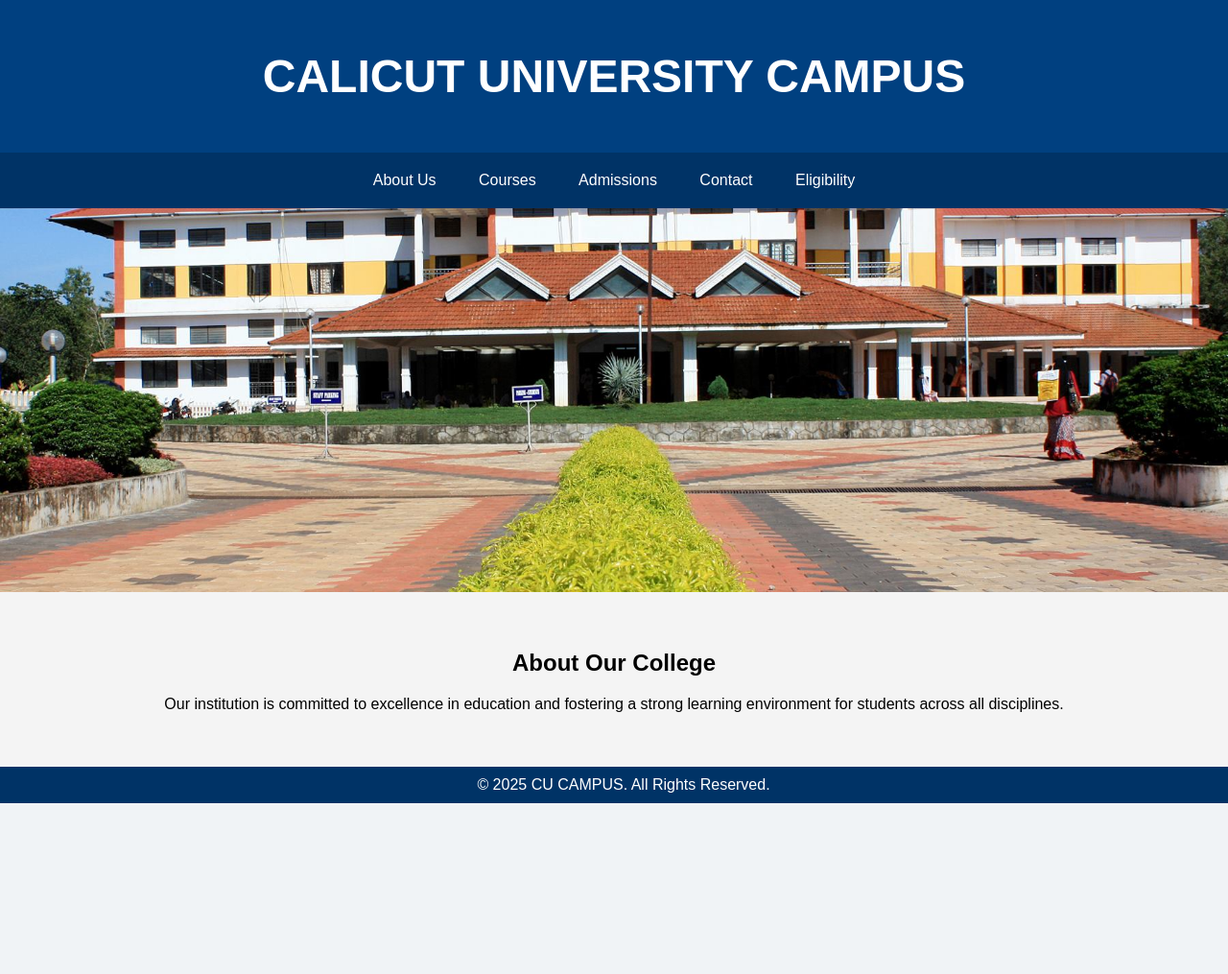
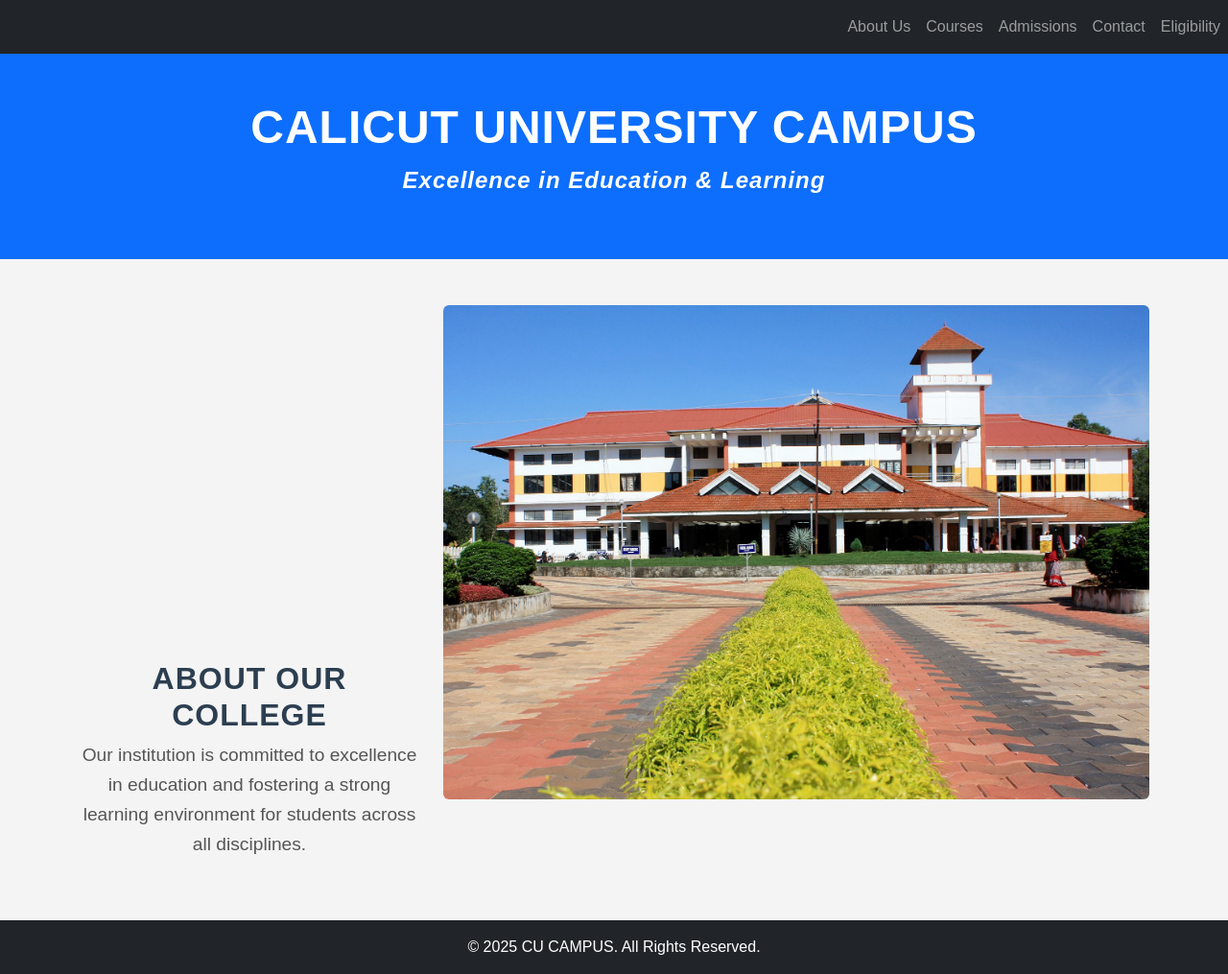
Before and after one commit to AnurejT/flask_basic, a Flask app: page /home in a window 1280 px wide. Shown: the whole page at 96% size. Before the commit the page ends 837 px from the top, so only its background shows below. Run offline with Flask 3, Linux system fonts and the light colour scheme.

Commit message:
navbar added

```diff
--- a/templates/home.html
+++ b/templates/home.html
@@ -3,28 +3,56 @@
 <head>
     <meta charset="UTF-8">
     <meta name="viewport" content="width=device-width, initial-scale=1.0">
-    <title>College Name</title>
+    <title>Calicut University Campus</title>
+
+    <link href="https://cdn.jsdelivr.net/npm/bootstrap@5.3.2/dist/css/bootstrap.min.css" rel="stylesheet">
+
     <link rel="stylesheet" href="{{url_for('static', filename='css/home.css')}}">
 </head>
 <body>
-    <header>
-        <h1>CALICUT UNIVERSITY CAMPUS</h1>
-    </header>
-    <nav>
-        <a href="{{url_for('about')}}">About Us</a>
-        <a href="{{url_for('courses')}}">Courses</a>
-        <a href="{{url_for('admissions')}}">Admissions</a>
-        <a href="{{url_for('contact')}}">Contact</a>
-        <a href="{{url_for('eligibility')}}">Eligibility</a>
+
+    <nav class="navbar navbar-expand-lg navbar-dark bg-dark">
+        <div class="collapse navbar-collapse" id="navbarNav">
+            <ul class="navbar-nav ms-auto">
+                <li class="nav-item"><a class="nav-link" href="{{url_for('about')}}">About Us</a></li>
+                <li class="nav-item"><a class="nav-link" href="{{url_for('courses')}}">Courses</a></li>
+                <li class="nav-item"><a class="nav-link" href="{{url_for('admissions')}}">Admissions</a></li>
+                <li class="nav-item"><a class="nav-link" href="{{url_for('contact')}}">Contact</a></li>
+                <li class="nav-item"><a class="nav-link" href="{{url_for('eligibility')}}">Eligibility</a></li>
+            </ul>
+        </div>
     </nav>
-    <div class="hero">
+
+
+    <div class="container-fluid p-5 text-white text-center bg-primary"
+    style="font-family: 'Poppins', sans-serif; font-weight: 600; letter-spacing: 1px;">
+    <h1 style="font-size: 3rem; font-weight: 700; text-transform: uppercase;">CALICUT UNIVERSITY CAMPUS</h1>
+    <p style="font-size: 1.5rem; font-style: italic;">Excellence in Education & Learning</p>
     </div>
-    <div class="content">
-        <h2>About Our College</h2>
-        <p>Our institution is committed to excellence in education and fostering a strong learning environment for students across all disciplines.</p>
+
+
+    <div class="container my-5">
+        <div class="row">
+            <div class="col-md-4" style="margin-top: 50px; padding-top: 320px; font-family: 'Poppins', sans-serif; text-align: center;">
+                <h2 style="font-size: 2rem; font-weight: 700; color: #2c3e50; letter-spacing: 1px; text-transform: uppercase;">
+                    About Our College
+                </h2>
+                <p style="font-size: 1.2rem; font-weight: 400; color: #555; line-height: 1.6;">
+                    Our institution is committed to excellence in education and fostering a strong learning environment for students across all disciplines.
+                </p>
+            </div>
+
+            <div class="col-md-8">
+                <img src="{{url_for('static', filename='images/cu.jpg')}}" class="img-fluid rounded" alt="College Image">
+            </div>
+        </div>
     </div>
-    <footer>
+
+    <footer class="bg-dark text-white text-center py-3">
         &copy; 2025 CU CAMPUS. All Rights Reserved.
     </footer>
+
+    <script src="https://cdn.jsdelivr.net/npm/bootstrap@5.3.2/dist/js/bootstrap.bundle.min.js"></script>
+
 </body>
 </html>
```
Also changed, not shown: README.md, app.py (line endings or trailing spaces).
